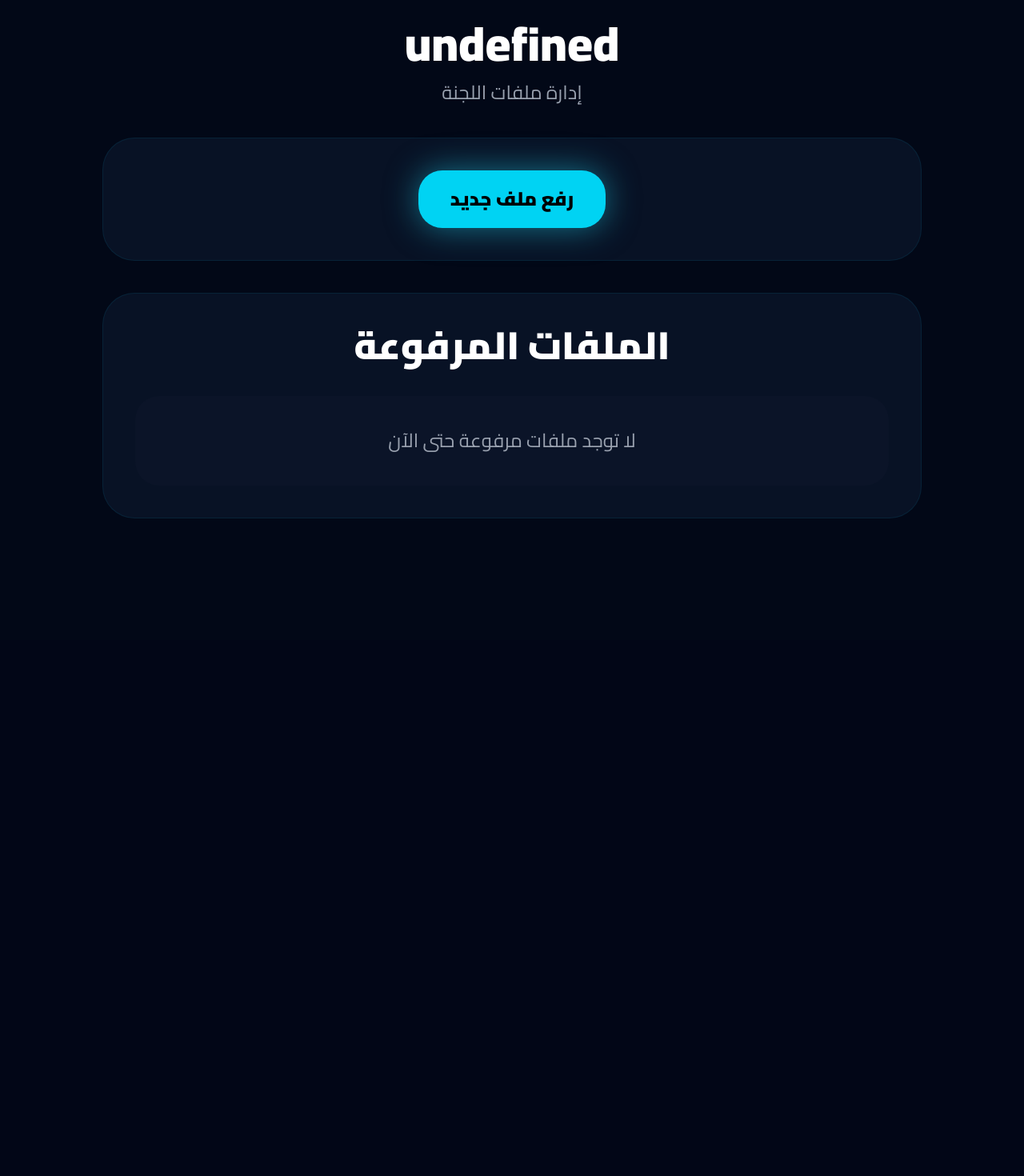
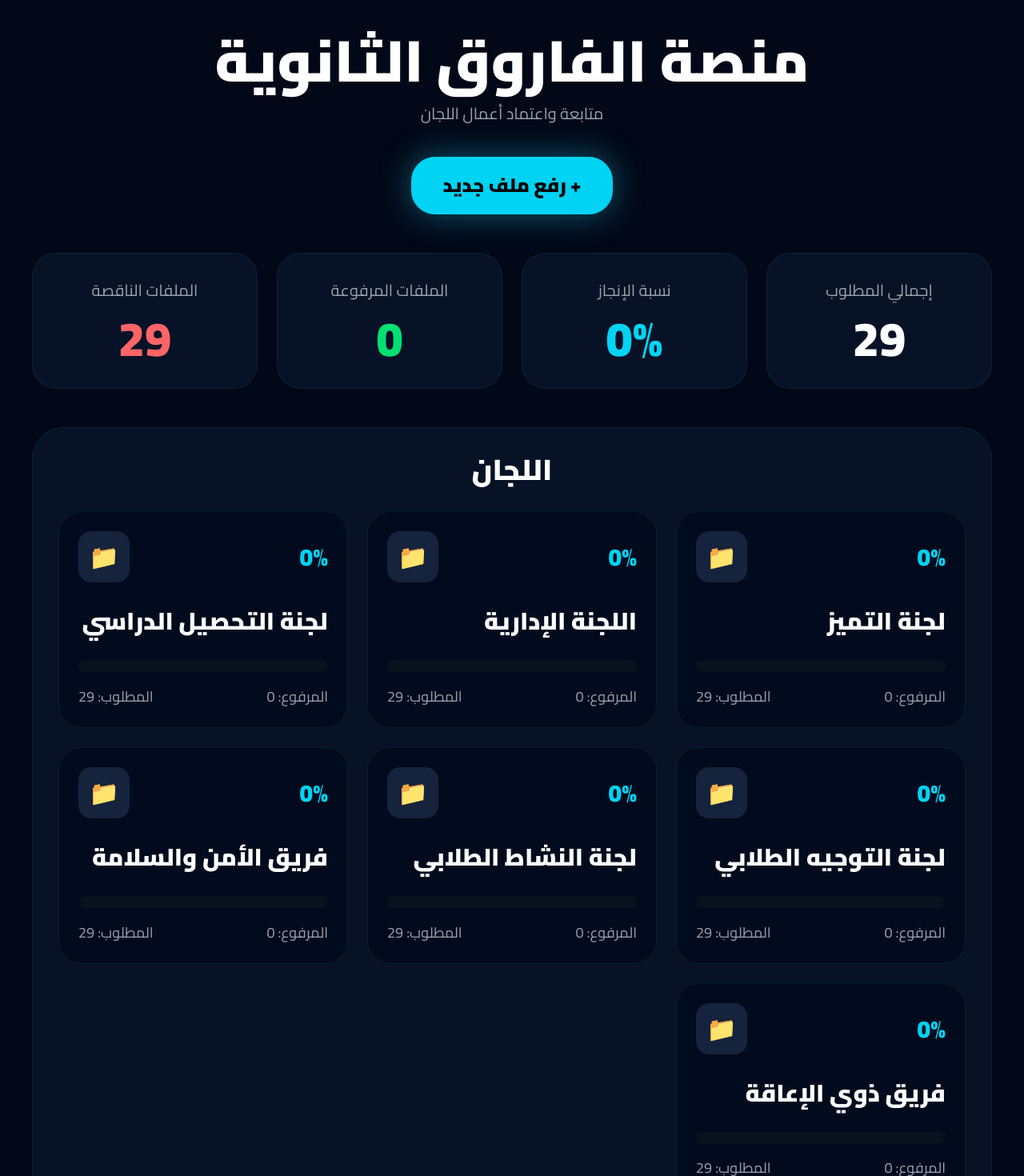
Before and after one commit to saad2035/farouq-platform, a Next.js app: page / in a window 1280 px wide. Shown: the top 1470 px of the page at 80% size. Before the commit the page ends 800 px from the top, so only its background shows below. Built offline with nearby package versions, Linux system fonts and the light colour scheme.

Commit message:
interactive committees

```diff
--- a/app/page.tsx
+++ b/app/page.tsx
@@ -1,70 +1,194 @@
 "use client"
 
-import { useParams } from "next/navigation"
+import Link from "next/link"
 
-export default function CommitteePage() {
+const committees = [
+  {
+    id: "tamayoz",
+    name: "لجنة التميز",
+    progress: 0,
+    uploaded: 0,
+    total: 29,
+  },
+  {
+    id: "edaria",
+    name: "اللجنة الإدارية",
+    progress: 0,
+    uploaded: 0,
+    total: 29,
+  },
+  {
+    id: "tahseel",
+    name: "لجنة التحصيل الدراسي",
+    progress: 0,
+    uploaded: 0,
+    total: 29,
+  },
+  {
+    id: "towjeeh",
+    name: "لجنة التوجيه الطلابي",
+    progress: 0,
+    uploaded: 0,
+    total: 29,
+  },
+  {
+    id: "nashat",
+    name: "لجنة النشاط الطلابي",
+    progress: 0,
+    uploaded: 0,
+    total: 29,
+  },
+  {
+    id: "amn",
+    name: "فريق الأمن والسلامة",
+    progress: 0,
+    uploaded: 0,
+    total: 29,
+  },
+  {
+    id: "eaqa",
+    name: "فريق ذوي الإعاقة",
+    progress: 0,
+    uploaded: 0,
+    total: 29,
+  },
+]
 
-  const params = useParams()
+export default function Home() {
+  return (
+    <main className="min-h-screen bg-[#020817] text-white p-6 md:p-10">
+      <div className="max-w-7xl mx-auto">
 
-  const committeeName =
-    decodeURIComponent(
-      params.id as string
-    )
-
-  return (
-
-    <main className="min-h-screen bg-[#020817] text-white p-6">
-
-      <div className="max-w-5xl mx-auto">
+        {/* HEADER */}
 
         <div className="text-center mb-10">
-
-          <h1 className="text-6xl font-black mb-4">
-            {committeeName}
+          <h1 className="text-5xl md:text-7xl font-black mb-4">
+            منصة الفاروق الثانوية
           </h1>
 
-          <p className="text-gray-400 text-2xl">
-            إدارة ملفات اللجنة
+          <p className="text-gray-400 text-xl">
+            متابعة واعتماد أعمال اللجان
           </p>
-
         </div>
 
-        <div className="bg-[#081225] rounded-[40px] p-10 border border-cyan-500/10 mb-10">
+        {/* BUTTON */}
 
-          <div className="flex justify-center">
+        <div className="flex justify-center mb-12">
+          <button className="bg-cyan-400 hover:bg-cyan-300 transition text-black font-black text-2xl px-10 py-5 rounded-[30px] shadow-[0_0_40px_rgba(34,211,238,0.4)]">
+            + رفع ملف جديد
+          </button>
+        </div>
 
-            <label className="bg-cyan-400 hover:bg-cyan-300 transition text-black text-2xl font-black px-10 py-5 rounded-[30px] cursor-pointer shadow-[0_0_40px_rgba(34,211,238,0.5)]">
+        {/* STATS */}
 
-              رفع ملف جديد
+        <div className="grid grid-cols-2 md:grid-cols-4 gap-6 mb-12">
 
-              <input
-                type="file"
-                className="hidden"
-              />
+          <div className="bg-[#071226] border border-cyan-900/30 rounded-[30px] p-8 text-center">
+            <div className="text-gray-400 text-xl mb-4">
+              إجمالي المطلوب
+            </div>
 
-            </label>
+            <div className="text-6xl font-black">
+              29
+            </div>
+          </div>
 
+          <div className="bg-[#071226] border border-cyan-900/30 rounded-[30px] p-8 text-center">
+            <div className="text-gray-400 text-xl mb-4">
+              نسبة الإنجاز
+            </div>
+
+            <div className="text-6xl font-black text-cyan-400">
+              0%
+            </div>
+          </div>
+
+          <div className="bg-[#071226] border border-cyan-900/30 rounded-[30px] p-8 text-center">
+            <div className="text-gray-400 text-xl mb-4">
+              الملفات المرفوعة
+            </div>
+
+            <div className="text-6xl font-black text-green-400">
+              0
+            </div>
+          </div>
+
+          <div className="bg-[#071226] border border-cyan-900/30 rounded-[30px] p-8 text-center">
+            <div className="text-gray-400 text-xl mb-4">
+              الملفات الناقصة
+            </div>
+
+            <div className="text-6xl font-black text-red-400">
+              29
+            </div>
           </div>
 
         </div>
 
-        <div className="bg-[#081225] rounded-[40px] p-10 border border-cyan-500/10">
+        {/* COMMITTEES */}
 
-          <h2 className="text-5xl font-black mb-10 text-center">
-            الملفات المرفوعة
+        <div className="bg-[#071226] border border-cyan-900/30 rounded-[40px] p-8">
+
+          <h2 className="text-4xl font-black mb-8 text-center">
+            اللجان
           </h2>
 
-          <div className="bg-[#0b1428] rounded-[30px] p-10 text-center text-gray-400 text-2xl">
+          <div className="grid grid-cols-1 md:grid-cols-2 xl:grid-cols-3 gap-6">
 
-            لا توجد ملفات مرفوعة حتى الآن
+            {committees.map((committee) => (
+
+              <Link
+                href={`/committee/${committee.id}`}
+                key={committee.id}
+                className="bg-[#020b1d] border border-cyan-900/30 rounded-[28px] p-6 block hover:scale-[1.03] transition duration-300"
+              >
+
+                <div className="flex items-center justify-between mb-6">
+
+                  <div className="text-cyan-400 text-3xl font-black">
+                    {committee.progress}%
+                  </div>
+
+                  <div className="w-16 h-16 rounded-2xl bg-[#16233d] flex items-center justify-center text-3xl">
+                    📁
+                  </div>
+
+                </div>
+
+                <h3 className="text-3xl font-black mb-6 leading-relaxed">
+                  {committee.name}
+                </h3>
+
+                <div className="w-full h-4 bg-[#09111f] rounded-full overflow-hidden mb-4">
+                  <div
+                    className="h-full bg-cyan-400 rounded-full"
+                    style={{
+                      width: `${committee.progress}%`,
+                    }}
+                  />
+                </div>
+
+                <div className="flex justify-between text-gray-400 text-lg">
+
+                  <span>
+                    المرفوع: {committee.uploaded}
+                  </span>
+
+                  <span>
+                    المطلوب: {committee.total}
+                  </span>
+
+                </div>
+
+              </Link>
+
+            ))}
 
           </div>
 
         </div>
 
       </div>
-
     </main>
-
   )
 }
```
